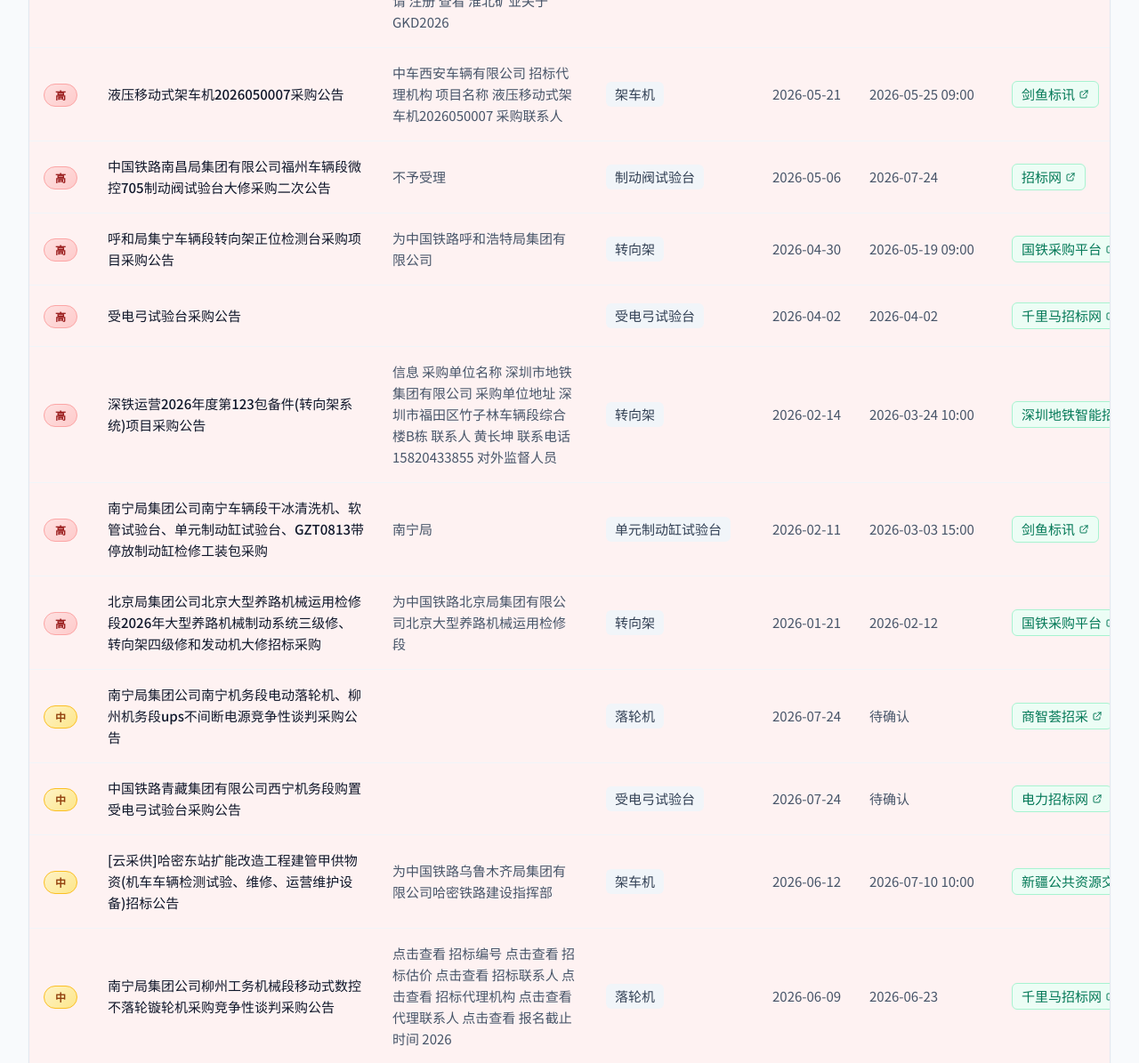
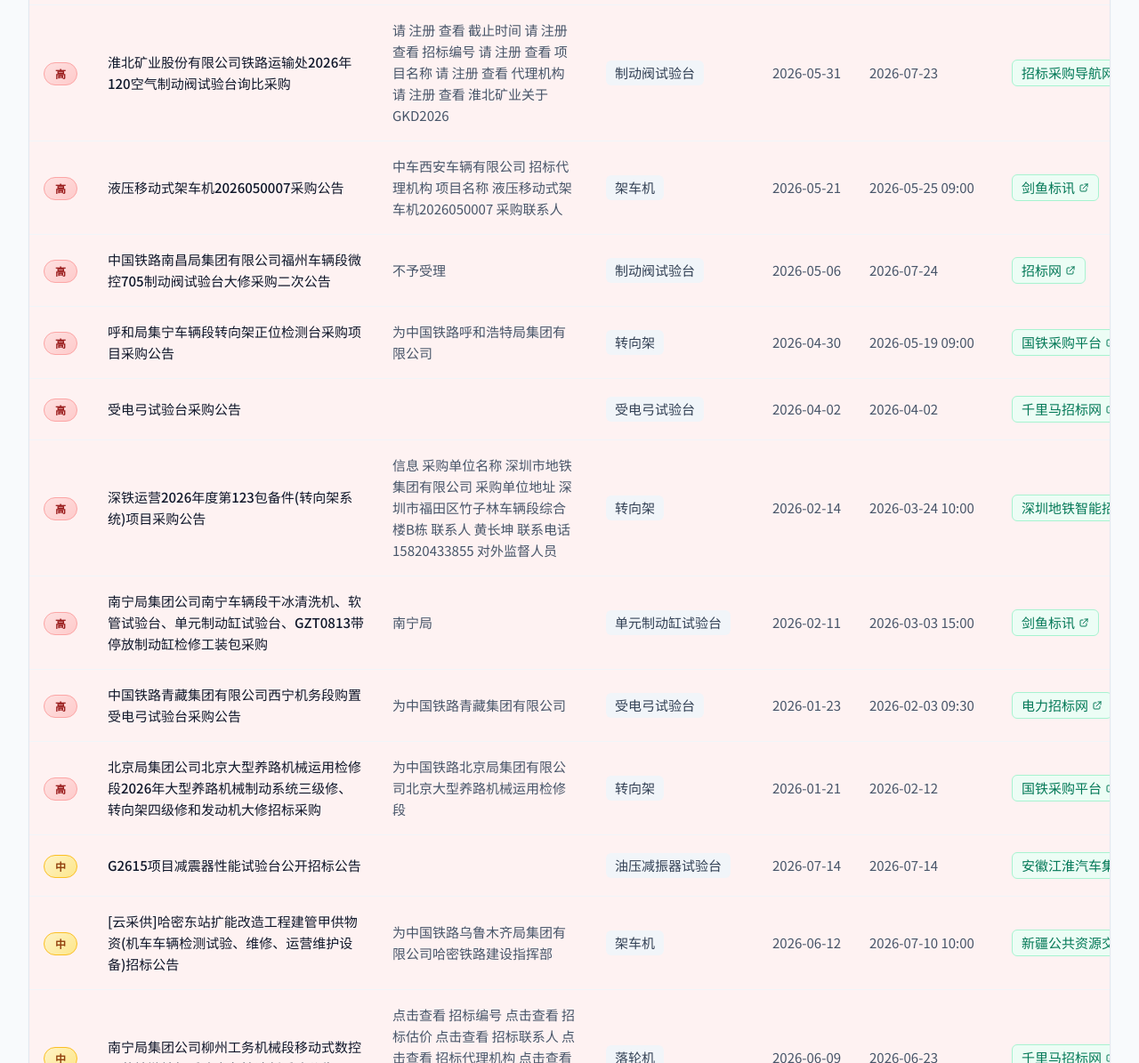
Before and after one commit to ikun0521/-, a website: page index.html in a window 1280 px wide. Shown: the part 1605-2800 px from the top of the page at 89% size. Drawn offline with nearby package versions, Linux system fonts and the light colour scheme; no server answers.

Commit message:
自动同步: 新增 27 条招标信息 (2026-07-24)

```diff
--- a/index.html
+++ b/index.html
@@ -37,10 +37,10 @@
             <div class="flex flex-col lg:flex-row lg:items-center lg:justify-between gap-4">
                 <div>
                     <h1 class="text-3xl font-bold text-slate-900 tracking-tight">招标信息可视化看板</h1>
-                    <p class="mt-2 text-slate-500">按优先级从高到低排序 · 共 <span id="totalCount" class="font-semibold text-slate-700">28</span> 条招标信息</p>
+                    <p class="mt-2 text-slate-500">按优先级从高到低排序 · 共 <span id="totalCount" class="font-semibold text-slate-700">27</span> 条招标信息</p>
                 </div>
                 <div class="flex items-center gap-3">
-                    <span class="text-sm text-slate-500">最近更新：2026-07-24 13:13</span>
+                    <span class="text-sm text-slate-500">最近更新：2026-07-24 13:17</span>
                     <button onclick="markAllAsRead()" class="px-4 py-2 bg-green-600 text-white text-sm font-medium rounded-lg hover:bg-green-700 transition-colors flex items-center gap-2">
                         <svg class="w-4 h-4" fill="none" stroke="currentColor" viewBox="0 0 24 24"><path stroke-linecap="round" stroke-linejoin="round" stroke-width="2" d="M9 12l2 2 4-4m6 2a9 9 0 11-18 0 9 9 0 0118 0z"></path></svg>
                         全部标记已阅
@@ -334,6 +334,17 @@
                         "priority": "高"
             },
             {
+                        "id": 20,
+                        "name": "南宁局集团公司南宁机务段电动落轮机、柳州机务段ups不间断电源竞争性谈判采购公告",
+                        "unit": "",
+                        "category": "落轮机",
+                        "publish": "2026-06-09",
+                        "deadline": "2026-06-23 15:00",
+                        "link": "https://szhbuy.com/m-web-202606294821433491.html",
+                        "platform": "商智荟招采",
+                        "priority": "高"
+            },
+            {
                         "id": 16,
                         "name": "淮北矿业股份有限公司铁路运输处2026年120空气制动阀试验台询比采购",
                         "unit": "请 注册 查看 截止时间 请 注册 查看 招标编号 请 注册 查看 项目名称 请 注册 查看 代理机构 请 注册 查看 淮北矿业关于GKD2026",
@@ -411,6 +422,17 @@
                         "priority": "高"
             },
             {
+                        "id": 24,
+                        "name": "中国铁路青藏集团有限公司西宁机务段购置受电弓试验台采购公告",
+                        "unit": "为中国铁路青藏集团有限公司",
+                        "category": "受电弓试验台",
+                        "publish": "2026-01-23",
+                        "deadline": "2026-02-03 09:30",
+                        "link": "https://www.dlzb.com/d-zb-63474830.html",
+                        "platform": "电力招标网",
+                        "priority": "高"
+            },
+            {
                         "id": 6,
                         "name": "北京局集团公司北京大型养路机械运用检修段2026年大型养路机械制动系统三级修、转向架四级修和发动机大修招标采购",
                         "unit": "为中国铁路北京局集团有限公司北京大型养路机械运用检修段",
@@ -422,25 +444,14 @@
                         "priority": "高"
             },
             {
-                        "id": 20,
-                        "name": "南宁局集团公司南宁机务段电动落轮机、柳州机务段ups不间断电源竞争性谈判采购公告",
+                        "id": 9,
+                        "name": "G2615项目减震器性能试验台公开招标公告",
                         "unit": "",
-                        "category": "落轮机",
-                        "publish": "2026-07-24",
-                        "deadline": "待确认",
-                        "link": "https://szhbuy.com/m-web-202606294821433491.html",
-                        "platform": "商智荟招采",
-                        "priority": "中"
-            },
-            {
-                        "id": 24,
-                        "name": "中国铁路青藏集团有限公司西宁机务段购置受电弓试验台采购公告",
-                        "unit": "",
-                        "category": "受电弓试验台",
-                        "publish": "2026-07-24",
-                        "deadline": "待确认",
-                        "link": "https://www.dlzb.com/d-zb-63474830.html",
-                        "platform": "电力招标网",
+                        "category": "油压减振器试验台",
+                        "publish": "2026-07-14",
+                        "deadline": "2026-07-14",
+                        "link": "https://www.jac.com.cn/u/cms/www/proclama/202607/G2615%E9%A1%B9%E7%9B%AE%E5%87%8F%E9%9C%87%E5%99%A8%E6%80%A7%E8%83%BD%E8%AF%95%E9%AA%8C%E5%8F%B0%E5%85%AC%E5%BC%80%E6%8B%9B%E6%A0%87%E5%85%AC%E5%91%8A_8.pdf",
+                        "platform": "安徽江淮汽车集团",
                         "priority": "中"
             },
             {
@@ -565,36 +576,14 @@
                         "priority": "中"
             },
             {
-                        "id": 9,
-                        "name": "G2615项目减震器性能试验台公开招标公告",
-                        "unit": "",
-                        "category": "油压减振器试验台",
-                        "publish": "2026-07-24",
-                        "deadline": "待确认",
-                        "link": "https://www.jac.com.cn/u/cms/www/proclama/202607/G2615%E9%A1%B9%E7%9B%AE%E5%87%8F%E9%9C%87%E5%99%A8%E6%80%A7%E8%83%BD%E8%AF%95%E9%AA%8C%E5%8F%B0%E5%85%AC%E5%BC%80%E6%8B%9B%E6%A0%87%E5%85%AC%E5%91%8A_8.pdf",
-                        "platform": "安徽江淮汽车集团",
-                        "priority": "低"
-            },
-            {
                         "id": 11,
                         "name": "成都局集团公司成都工务大机段2026年检修工装设备大修公开竞争性谈判项目采购公告",
-                        "unit": "",
+                        "unit": "将予以拒收",
                         "category": "油压减振器试验台",
                         "publish": "2026-07-24",
                         "deadline": "待确认",
                         "link": "https://szhbuy.com/m-web-202606225993329163.html",
                         "platform": "商智荟招采",
-                        "priority": "低"
-            },
-            {
-                        "id": 28,
-                        "name": "WTW2026-006哈密东站扩能改造工程建管甲供物资(机车车辆检测试验、维修、运营维护设备)招标公告(挂网版)",
-                        "unit": "",
-                        "category": "架车机",
-                        "publish": "2026-07-24",
-                        "deadline": "待确认",
-                        "link": "https://xjtc.86ztbb.com/bufc/download?id=3D20DADFF042575D",
-                        "platform": "中拓招标网",
                         "priority": "低"
             }
         ];
```
